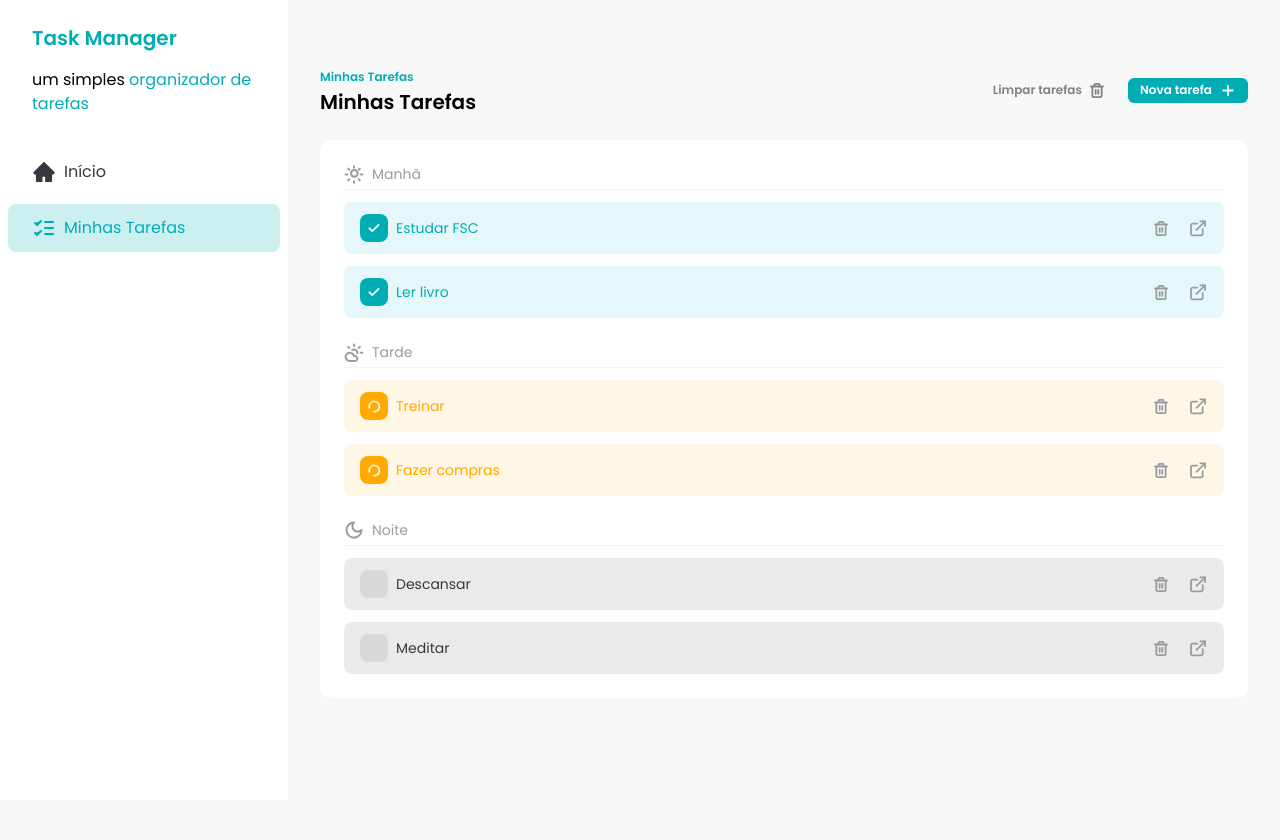
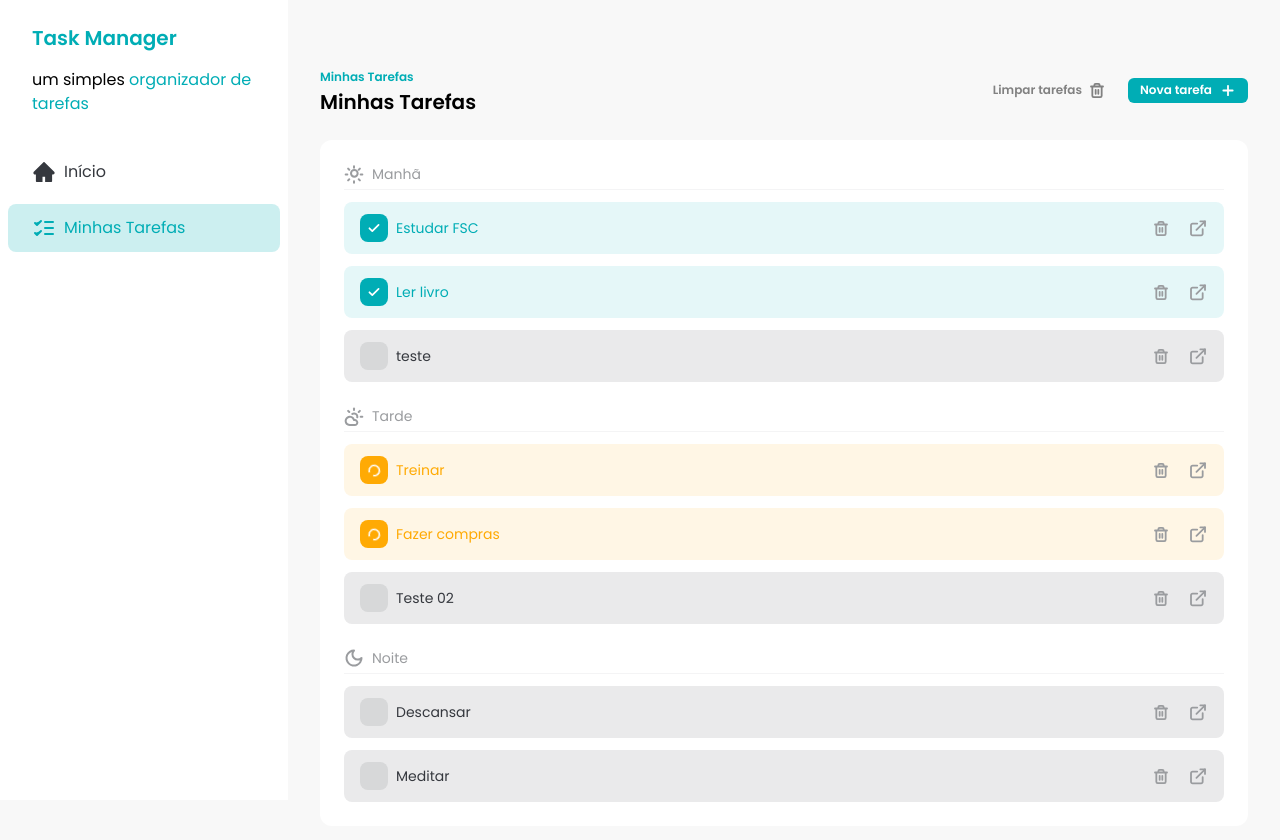
Before and after one commit to Luca-Sousa/fsc-todo-app, a React (Vite) app: page / in a window 1280 px wide. Shown: the top 840 px of the page. Before the commit the page ends 800 px from the top, so only its background shows below. Built offline with nearby package versions, Linux system fonts and the light colour scheme; data requests are answered from the project's data file.

Commit message:
feat: ensure task is created on db

```diff
--- a/db.json
+++ b/db.json
@@ -1,46 +1,60 @@
 {
   "tasks": [
     {
-      "id": 1,
+      "id": "1",
       "title": "Estudar FSC",
       "description": "Estudar para a prova de FSC",
       "time": "morning",
       "status": "done"
     },
     {
-      "id": 2,
+      "id": "2",
       "title": "Ler livro",
       "description": "Ler o livro de matemática",
       "time": "morning",
       "status": "done"
     },
     {
-      "id": 3,
+      "id": "3",
       "title": "Treinar",
       "description": "Treinar para a competição de natação",
       "time": "afternoon",
       "status": "in_progress"
     },
     {
-      "id": 4,
+      "id": "4",
       "title": "Fazer compras",
       "description": "Comprar os ingredientes para o jantar",
       "time": "afternoon",
       "status": "in_progress"
     },
     {
-      "id": 5,
+      "id": "5",
       "title": "Descansar",
       "description": "Assitir um filme com a família",
       "time": "evening",
       "status": "not_started"
     },
     {
-      "id": 6,
+      "id": "6",
       "title": "Meditar",
       "description": "Meditar por 10 minutos",
       "time": "evening",
       "status": "not_started"
+    },
+    {
+      "id": "b5bca129-f454-44f8-a291-4ebf7178f9c6",
+      "title": "teste",
+      "time": "morning",
+      "description": "teste",
+      "status": "not_started"
+    },
+    {
+      "id": "f70df8df-cc7b-4c7a-a3a0-adc49ce7caf1",
+      "title": "Teste 02",
+      "time": "afternoon",
+      "description": "Teste 02",
+      "status": "not_started"
     }
   ]
 }
--- a/src/components/TaskItem.jsx
+++ b/src/components/TaskItem.jsx
@@ -56,7 +56,7 @@ const TaskItem = ({ task, handleCheckboxClick, handleDeleteClick }) => {
 
 TaskItem.prototype = {
   task: PropTypes.shape({
-    id: PropTypes.number.isRequired,
+    id: PropTypes.string.isRequired,
     title: PropTypes.string.isRequired,
     description: PropTypes.string.isRequired,
     time: PropTypes.oneOf(["morning", "afternoon", "evening"]).isRequired,
--- a/src/components/Tasks.jsx
+++ b/src/components/Tasks.jsx
@@ -60,7 +60,18 @@ const Tasks = () => {
     setTasks(newTasks)
   }
 
-  const handleAddTaskSubmit = (newTask) => {
+  const handleAddTaskSubmit = async (newTask) => {
+    const response = await fetch("http://localhost:3000/tasks", {
+      method: "POST",
+      body: JSON.stringify(newTask),
+    })
+
+    if (!response.ok) {
+      return toast.success(
+        "Erro ao adicionar a tarefa. Por favor, tente novamente."
+      )
+    }
+
     setTasks([...tasks, newTask])
     toast.success("Tarefa adicionada com sucesso!")
   }
```
